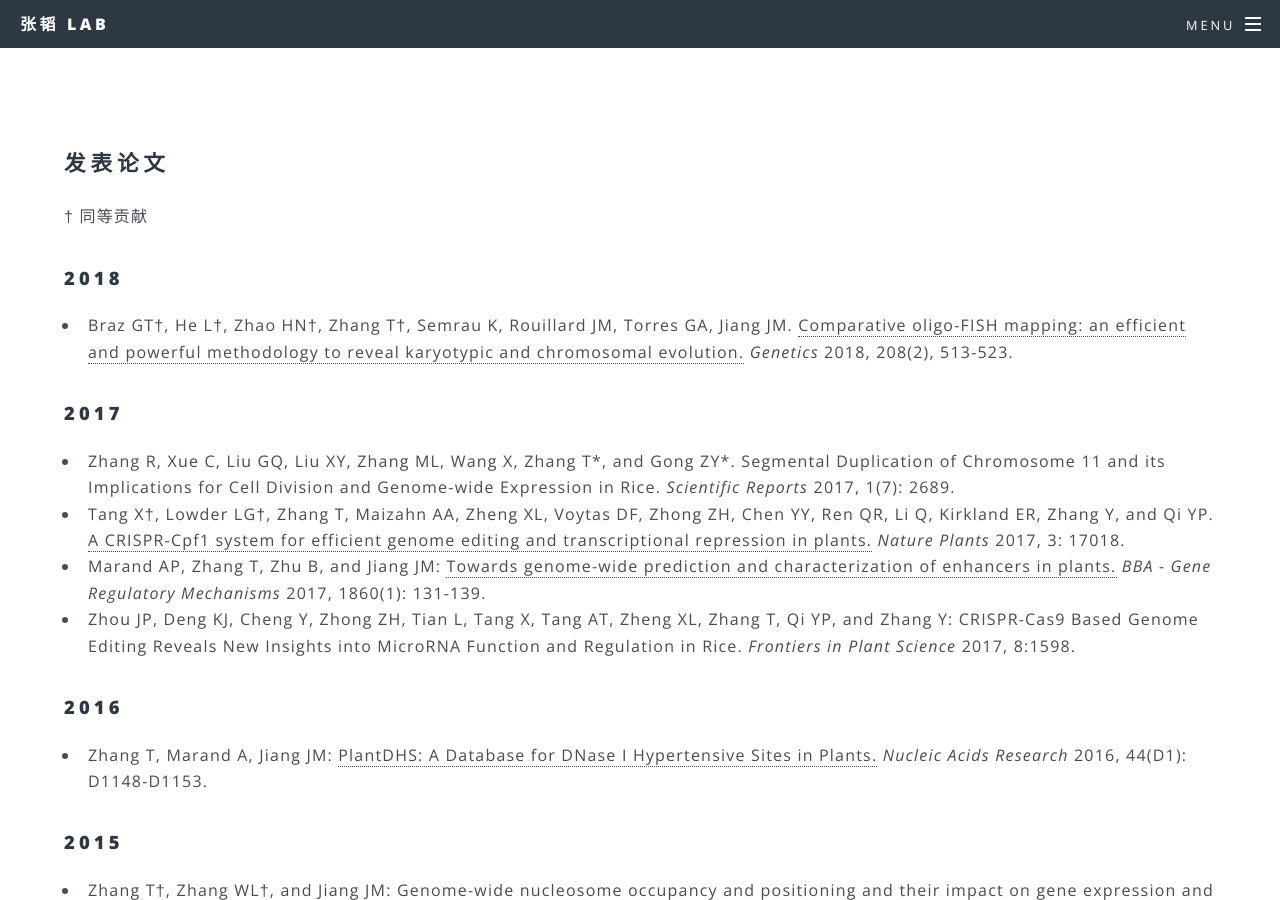
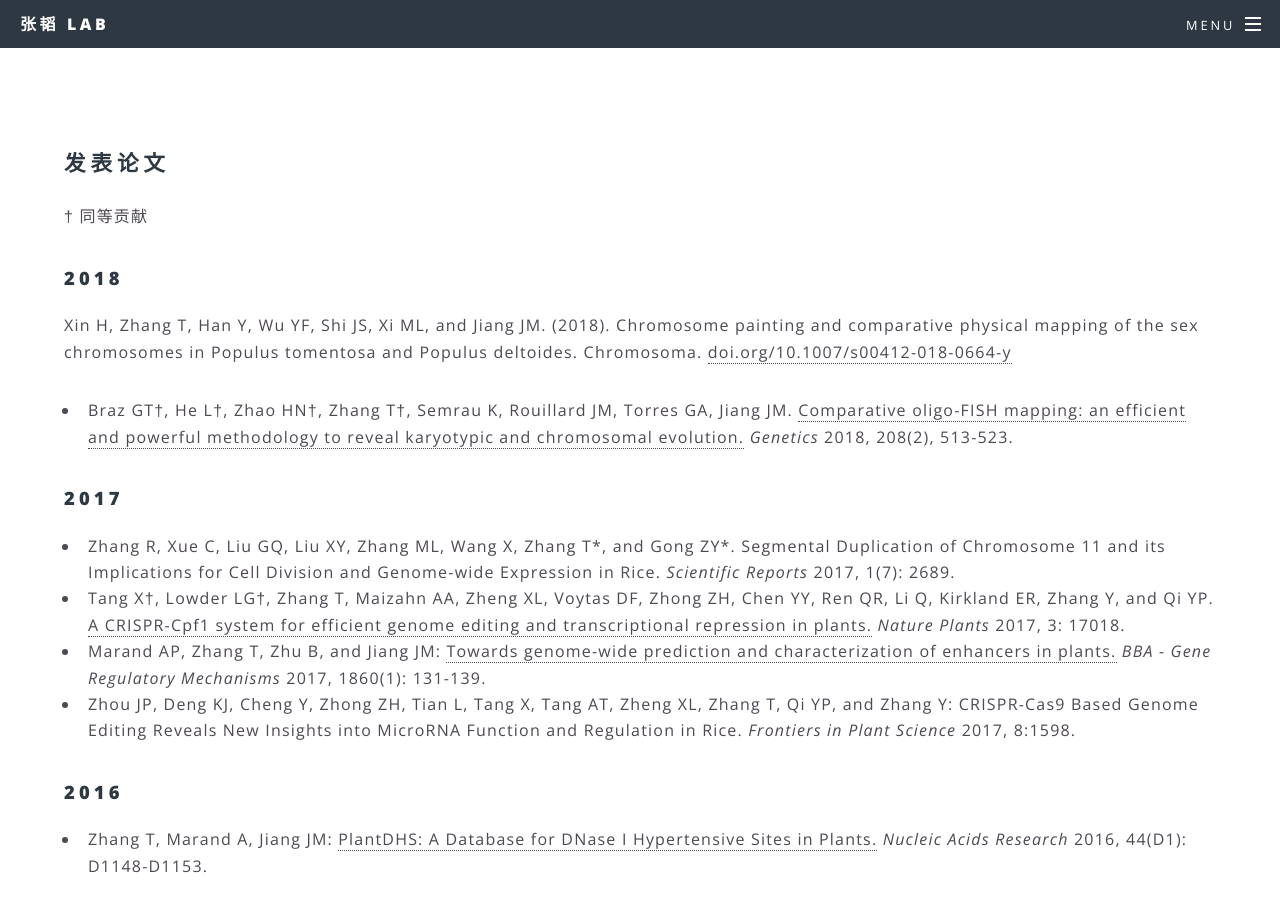
Before and after one commit to zhangtaolab/zhangtaolab.github.io, a Jekyll site: the page built from _pages/publication.md, in a window 1280 px wide and 900 px high. Built offline with Jekyll 4.4.1, drawn with Linux system fonts in a browser that asks for light colours.

Commit message:
add chromosoma

```diff
--- a/_pages/publication.md
+++ b/_pages/publication.md
@@ -6,6 +6,7 @@ title: 发表论文
 † 同等贡献
 
 ### 2018
+Xin H, Zhang T, Han Y, Wu YF, Shi JS, Xi ML, and Jiang JM. (2018). Chromosome painting and comparative physical mapping of the sex chromosomes in Populus tomentosa and Populus deltoides. Chromosoma.  [doi.org/10.1007/s00412-018-0664-y](https://link.springer.com/article/10.1007/s00412-018-0664-y)
 - Braz GT†, He L†, Zhao HN†, Zhang T†, Semrau K, Rouillard JM, Torres GA, Jiang JM. [Comparative oligo-FISH mapping: an efficient and powerful methodology to reveal karyotypic and chromosomal evolution.](http://www.genetics.org/content/208/2/513.full.pdf) _Genetics_ 2018, 208(2), 513-523.
 
 ### 2017
```
